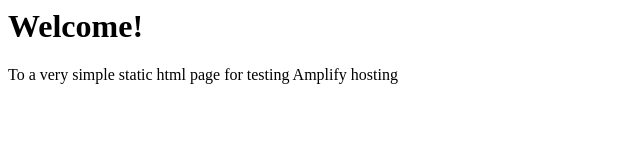
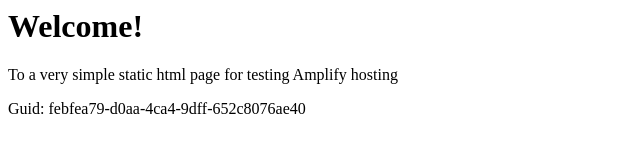
Before and after one commit to aws-aemilia-icn/Github-PR-Commit-Integration-Test-DoNotTouch-GitHubAutoBuildCanaryTest-v1-preprod-ap-northeast-2, a website: page src/index.html in a window 1280 px wide. Shown: the whole page, without its empty margins (0-640 px from the left). Drawn offline with Linux system fonts and the light colour scheme.

Commit message:
commit from integ tests

```diff
--- a/src/index.html
+++ b/src/index.html
@@ -1,3 +1,5 @@
+
+
 <html lang="en">
 
 <head>
@@ -10,6 +12,6 @@
 <body>
     <h1>Welcome!</h1>
     <p>To a very simple static html page for testing Amplify hosting</p>
-</body>
+    <p>Guid: febfea79-d0aa-4ca4-9dff-652c8076ae40</p></body>
 
 </html>
```
